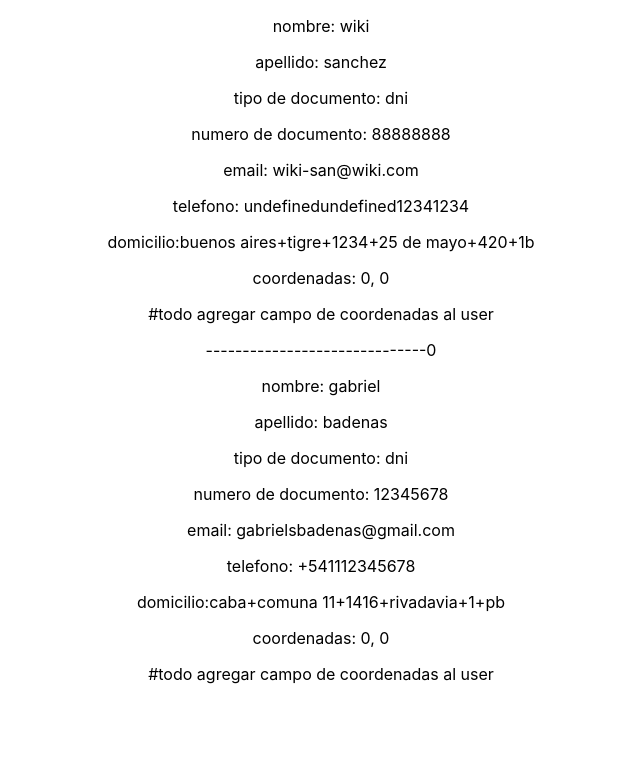
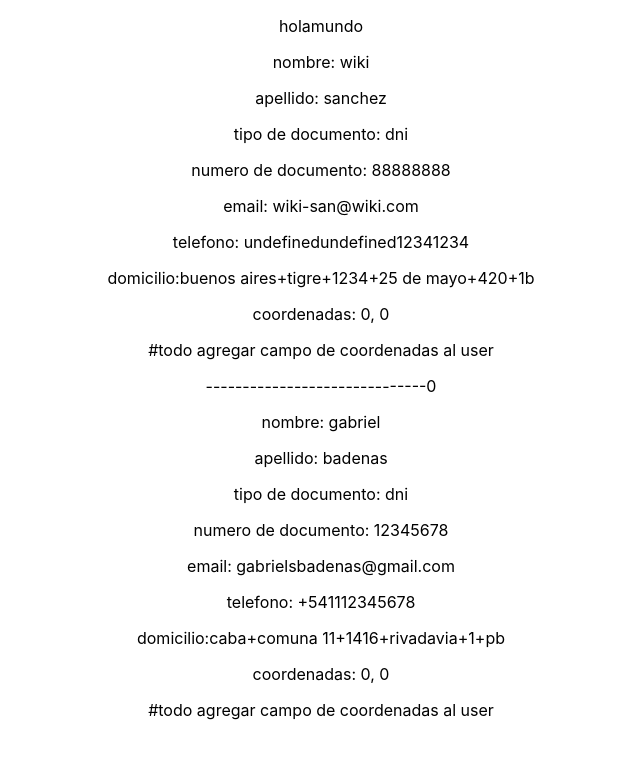
Before and after one commit to gabrielsbadenas/app-cobertura-internet, a React (Create React App) app in the folder aplicacion/: page / in a window 1280 px wide. Shown: the top 758 px of the page, without its empty margins (319-959 px from the left). Built offline with nearby package versions, Linux system fonts and the light colour scheme; no server answers.

Commit message:
create UserForm

```diff
--- a/aplicacion/src/App.js
+++ b/aplicacion/src/App.js
@@ -7,6 +7,7 @@ import { Config } from 'node-json-db/dist/lib/JsonDBConfig'
 */
 import "./App.css";
 import User from "./models/User";
+import UserForm from "./models/UserForm";
 import  CheckCuadrant from './models/CheckCuadrant.js'
 import CompareCoordinates from './models/CompareCoordinates.js'
 import Location from './models/Location.js'
@@ -108,6 +109,7 @@ function App() {
   //to do: sacar uno de los user (cambiar user.user por user solo)/
   return (
     <div className="App">
+      <UserForm index='0'></UserForm>
       <UserView index="0"></UserView>
       <Usuario i="0"></Usuario>
       <UserView index="1"></UserView>
--- /dev/null
+++ b/aplicacion/src/models/UserForm.js
@@ -0,0 +1,21 @@
+import React from "react";
+import UserTable from "./UserTable";
+
+class UserForm extends React.Component {
+    constructor(props) {
+        super(props)
+        this.state = {
+            table: new UserTable(
+                '', '', '', '', '',
+                '', '', '', '', '',
+                '', '', '', '', '')
+        }
+    }
+    render() {
+        console.log('userform12', this.state)
+        return (
+            <p>hola{ }mundo</p>
+        )
+    }
+}
+export default UserForm
```
